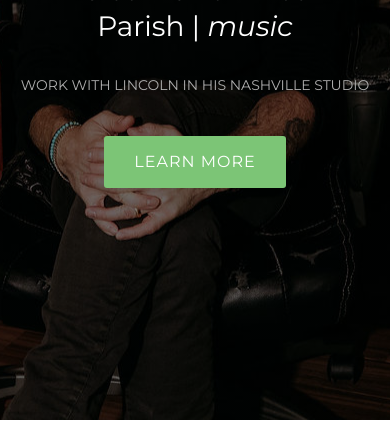
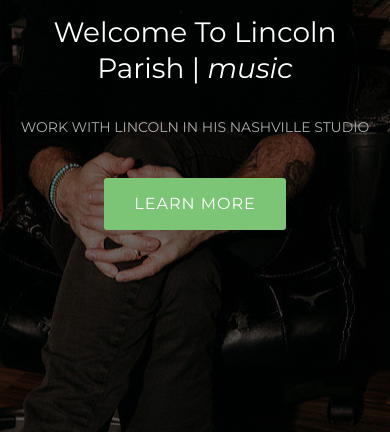
Before and after one commit to emilyann505/lincoln, a website: page index.html in a window 390 px wide. Shown: the part 340-772 px from the top of the page. Drawn offline with nearby package versions, Linux system fonts and the light colour scheme; a script that the page names is missing; a web font is replaced by a local one.

Commit message:
media queries for mobile and tablet

```diff
--- a/assets/css/style.css
+++ b/assets/css/style.css
@@ -361,13 +361,28 @@ h6 {
 /* get background image to work for mobile */
 #hero {
   display: flex;
-  min-width: 100%;
-  min-height: 90vh;
+  width: 100%;
+  height: 100vh;
   position: relative;
   background-size: cover;
   background: linear-gradient(rgba(0, 0, 0, 0.5), rgba(0, 0, 0, 0.5)),
-    url("../img/lp-082622-001.jpg") no-repeat center center fixed !important;
-}
+    url("../img/lp-hero-og-size.jpg") no-repeat center center fixed !important;
+}
+
+@media  screen and (max-width: 800px) {
+  #hero {
+    background: linear-gradient(rgba(0, 0, 0, 0.5), rgba(0, 0, 0, 0.5)),
+    url("../img/lp-hero-og-size.jpg") no-repeat center center fixed !important;
+  }
+}
+@media screen and (min-width: 299px) and (max-width: 500px) {
+  #hero {
+    background: linear-gradient(rgba(0, 0, 0, 0.5), rgba(0, 0, 0, 0.5)),
+    url("../img/lp-hero-og-size.jpg") no-repeat center center fixed !important;
+  }
+}
+
+
 
 #hero .hero-container {
   position: absolute;
```
Also changed, not shown: assets/img/lp-hero-72p.jpg (added), assets/img/lp-hero-og-size.jpg (added).
